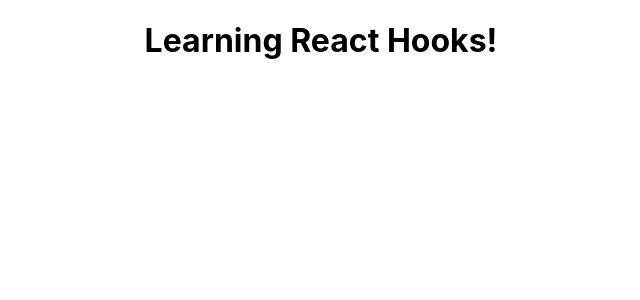
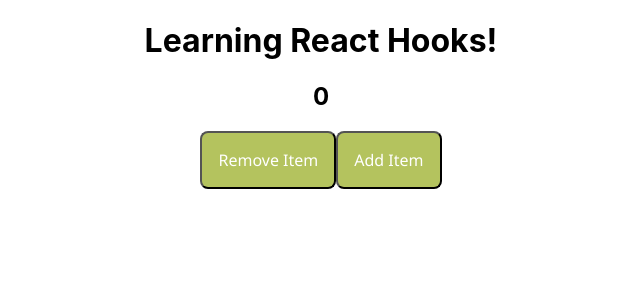
Before and after one commit to work-henry-smith/f8-hooks, a React (Create React App) app: page / in a window 1280 px wide. Shown: the top 300 px of the page, without its empty margins (319-959 px from the left). Built offline with nearby package versions, Linux system fonts and the light colour scheme.

Commit message:
create the CartCounting feature, using useState

```diff
--- a/src/App.css
+++ b/src/App.css
@@ -1,5 +1,21 @@
 .App {
   text-align: center;
+}
+
+.button {
+  padding: 16px;
+  font-family: 'Segoe UI', Tahoma, Geneva, Verdana, sans-serif;
+  font-size: 16px;
+  background-color: rgb(180, 195, 94);
+  color: white;
+  border-radius: 8px;
+  cursor: pointer;
+}
+
+.page-body {
+  max-width: 700px;
+  margin: auto;
+  padding-top: 72px;
 }
 
 .App-logo {
--- a/src/App.js
+++ b/src/App.js
@@ -1,9 +1,11 @@
 import './App.css';
+import CartCounting from './Hook-State';
 
 function App() {
   return (
     <div className="App">
       <h1>Learning React Hooks!</h1>
+      <CartCounting />
     </div>
   );
 }
--- /dev/null
+++ b/src/Hook-State.js
@@ -0,0 +1,28 @@
+import {useState} from 'react';
+import './App.css';
+
+const CartCounting = () => {
+    const [counter, setCounter] = useState(0);
+
+    const AddHandle = () => {
+        setCounter(counter + 1);
+    };
+
+    const RemoveHandle = () => {
+        if (counter === 0) {
+            setCounter(0);
+        } else {
+            setCounter(counter - 1);
+        }
+    };
+
+    return(
+        <div>
+            <h2>{counter}</h2>
+            <button className='button' onClick={RemoveHandle}>Remove Item</button>
+            <button className='button' onClick={AddHandle}>Add Item</button>
+        </div>
+    )
+};
+
+export default CartCounting;
```
